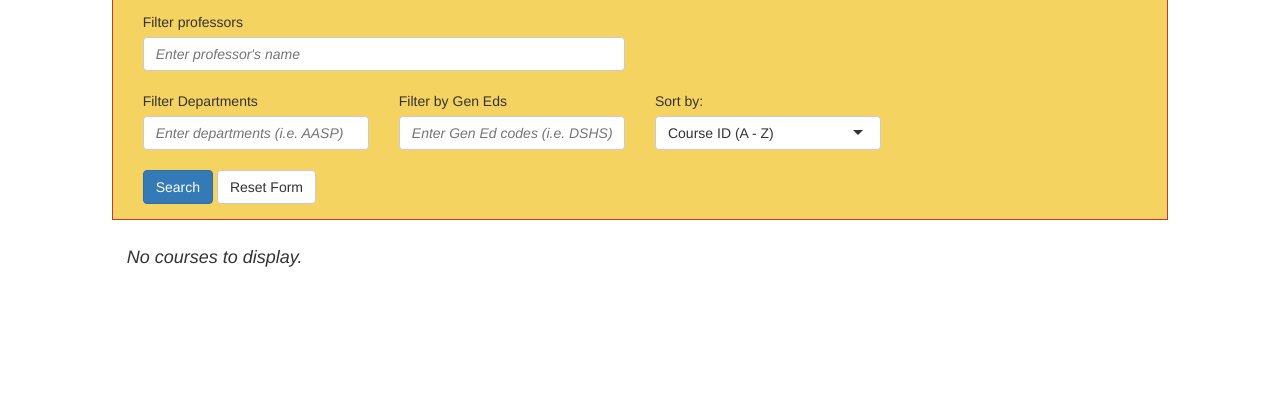
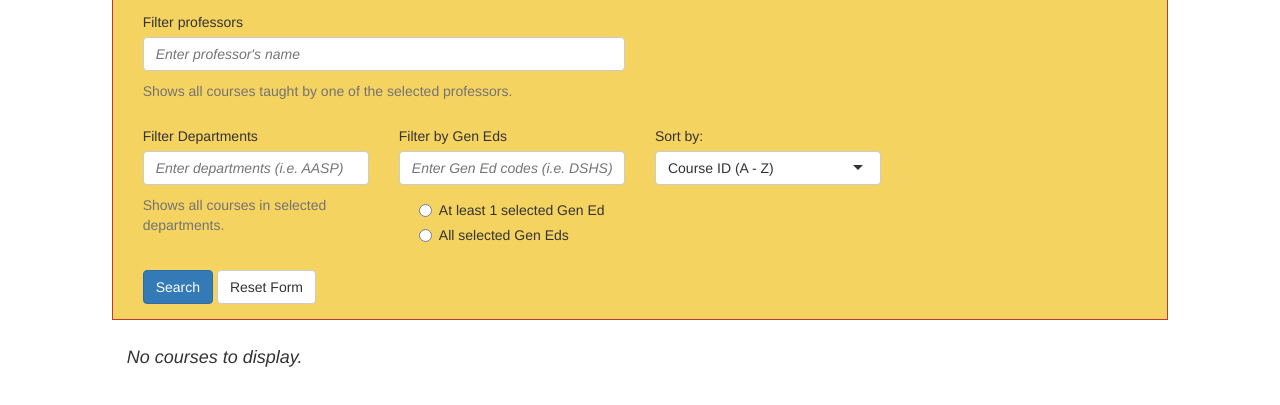
Before and after one commit to rstumbaugh/terpsearch, a plain HTML site: page public/search.html in a window 1280 px wide. Shown: the part 263-668 px from the top of the page. Drawn offline with Linux system fonts and the light colour scheme; no server answers.

Commit message:
add gened selection type (and/or)

```diff
--- a/public/scripts/search.js
+++ b/public/scripts/search.js
@@ -66,6 +66,7 @@ Search.prototype.initComboBoxes = function() {
         labelField: 'dept_id',
         searchField: 'dept_id',
         sortField: 'dept_id',
+        selectOnTab: true,
         maxItems: null,
         selectOnTab: true,
         onInitialize: function() {
@@ -79,6 +80,7 @@ Search.prototype.initComboBoxes = function() {
     $('#txtGened').selectize({
     	sortField: 'text',
     	maxItems: null,
+        selectOnTab: true,
     	render: {
     		item: function(item, escape) {
     			return '<div>' + item.value + '</div>'
@@ -104,7 +106,7 @@ Search.prototype.resetForm = function() {
 		var id = $(this).attr('id');
 		$(this).selectize()[0].selectize.clear(false);
 		if (id == 'txtSort') {
-			$(this).selectize()[0].selectize.addItem('alpha');
+			$(this).selectize()[0].selectize.addItem('course_id');
 		}
 	})
 }
@@ -124,6 +126,10 @@ Search.prototype.buildQuery = function() {
 		params[name] = val.join(',');
 
 	});
+
+	$('.radio input:checked').each(function(index) {
+		params.gened_type = $(this).val();
+	})
 
 	return $.param(params).replace(/%2C/g, ',');
 }
--- a/public/search.html
+++ b/public/search.html
@@ -34,11 +34,13 @@
                                 <div class="form-group col-sm-6">
                                     <label for="txtProf">Filter professors</label>
                                     <select name="prof" id="txtProf" placeholder="Enter professor's name"></select>
+                                    <p class="help-block">Shows all courses taught by one of the selected professors.</p>
                                 </div>
                                 <div class="clearfix visible-sm visible-md visible-lg"></div>
                                 <div class="form-group col-sm-3">
                                     <label for="txtDept">Filter Departments</label>
                                     <select name="dept" id="txtDept" placeholder="Enter departments (i.e. AASP)"></select>
+                                    <p class="help-block">Shows all courses in selected departments.</p>
                                 </div>
                                 <div class="form-group col-sm-3">
                                     <label for="txtGened">Filter by Gen Eds</label>
@@ -65,6 +67,20 @@
                                         <optgroup label="Signature Series">
                                         <option value="SCIS">SCIS - I-Series</option>
                                     </select>
+                                    <div class="radio-inline">
+                                        <div class="radio">
+                                            <label>
+                                                <input type="radio" name="genedType" value="or">
+                                                At least 1 selected Gen Ed
+                                            </label>
+                                        </div>
+                                        <div class="radio">
+                                            <label>
+                                                <input type="radio" name="genedType" value="and">
+                                                All selected Gen Eds
+                                            </label>
+                                        </div>
+                                    </div>
                                 </div>
                                 <div class="form-group col-sm-3">
                                     <label for="txtSort">Sort by:</label>
```
